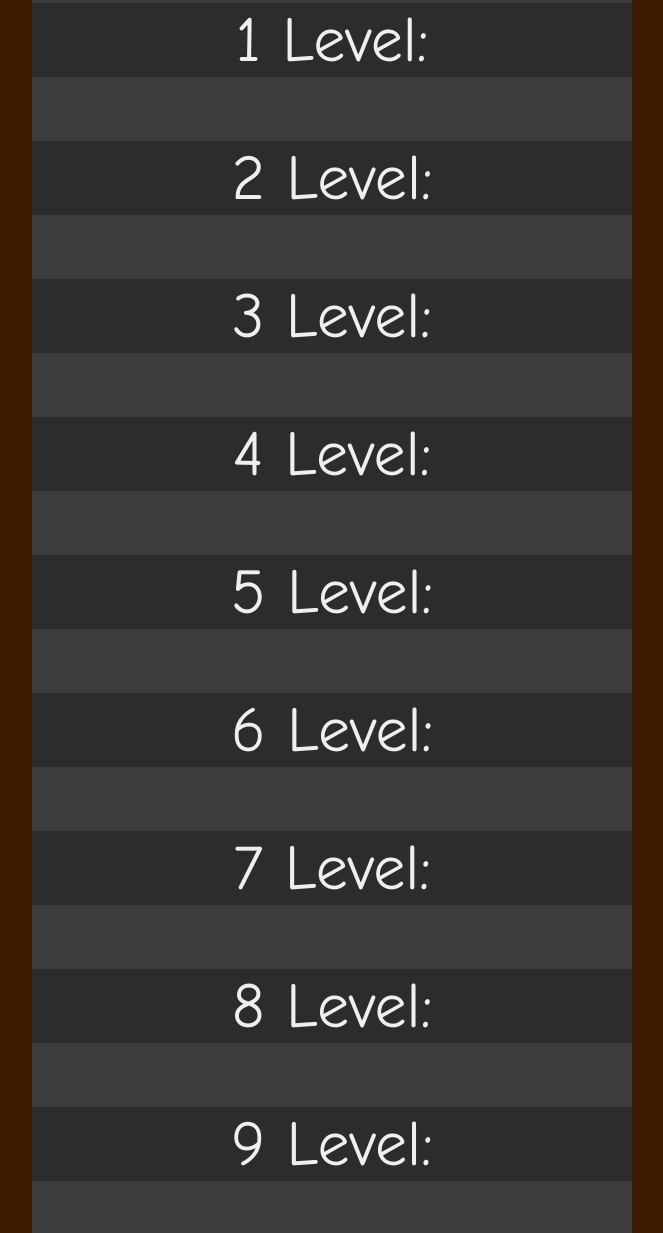
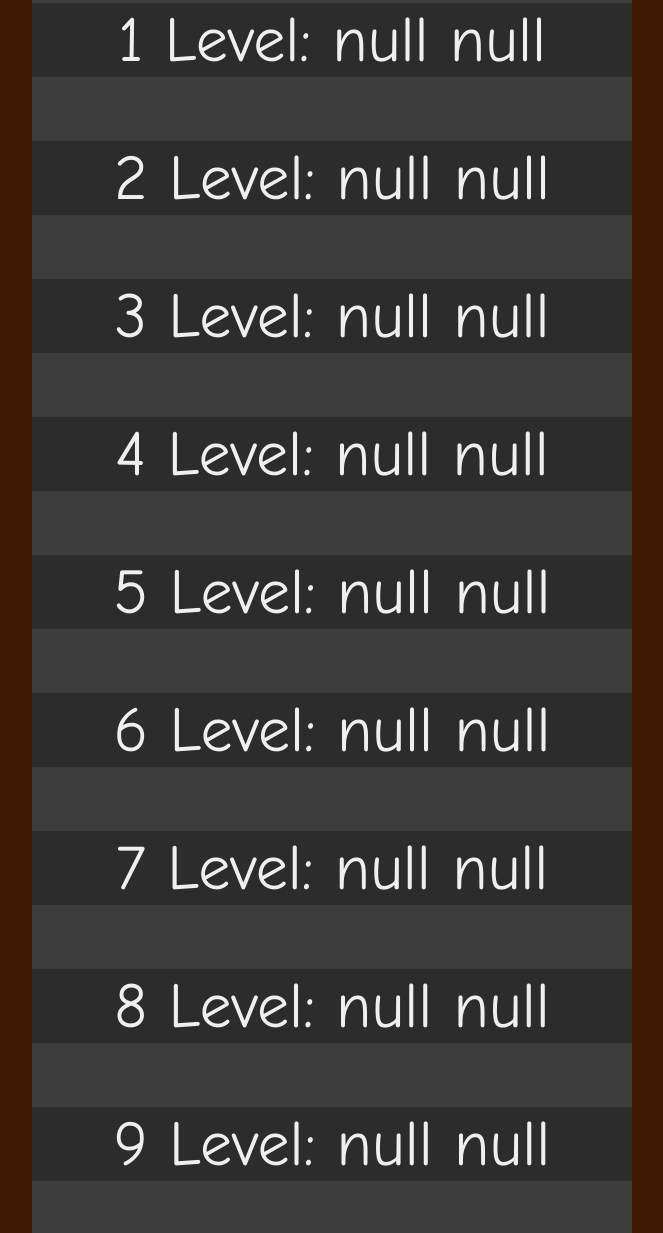
Before and after one commit to yarikpo/labyrinth, a website: page src/public/pages/records.html in a window 1280 px wide. Shown: the part 167-1400 px from the top of the page, without its empty margins (308-971 px from the left). Drawn offline with Linux system fonts and the light colour scheme.

Commit message:
results added

```diff
--- a/src/public/levels/level01.json
+++ b/src/public/levels/level01.json
@@ -1,13 +1,13 @@
 {
     "map": [
         ["#", "#", "#", "#", "#", "#", "#", "#", "#", "#", "#", "#", "#", "#", "#", "#"],
-        ["#", "a", " ", " ", " ", " ", "b", "#", " ", " ", " ", " ", "A", " ", " ", "#"],
+        ["#", "a", " ", " ", " ", " ", "b", "#", " ", " ", " ", " ", "A", " ", "h", "#"],
         ["#", "#", "#", "#", "#", "c", "#", "#", " ", "#", "#", "#", "#", " ", " ", "#"],
         ["#", " ", " ", " ", " ", " ", " ", "#", "B", "#", "F", "A", "#", " ", " ", "#"],
         ["#", " ", " ", " ", " ", " ", " ", "#", " ", "#", "#", " ", "#", " ", " ", "#"],
         ["#", " ", " ", " ", " ", " ", " ", "#", " ", " ", "#", " ", "#", " ", " ", "#"],
-        ["#", " ", " ", " ", " ", " ", " ", "#", "#", " ", "#", " ", "#", " ", " ", "#"],
-        ["#", " ", " ", " ", " ", " ", " ", "C", " ", " ", "#", " ", " ", " ", " ", "#"],
+        ["#", " ", " ", " ", " ", " ", " ", "#", "#", " ", "#", " ", "#", " ", "p", "#"],
+        ["#", " ", " ", " ", " ", " ", " ", "C", " ", " ", "#", " ", " ", " ", "p", "#"],
         ["#", "#", "#", "#", "#", "#", "#", "#", "#", "#", "#", "#", "#", "#", "#", "#"]
     ]
 }
--- a/src/public/pages/records.html
+++ b/src/public/pages/records.html
@@ -11,16 +11,32 @@
     <div class="menu">
         <span class="span-body">MENU</span>
         <ul>
-            <li class="menu-item">1 Level: </li>
-            <li class="menu-item">2 Level: </li>
-            <li class="menu-item">3 Level: </li>
-            <li class="menu-item">4 Level: </li>
-            <li class="menu-item">5 Level: </li>
-            <li class="menu-item">6 Level: </li>
-            <li class="menu-item">7 Level: </li>
-            <li class="menu-item">8 Level: </li>
-            <li class="menu-item">9 Level: </li>
+            <li onclick="myclick();" id="level1" class="menu-item">1 Level: </li>
+            <li onclick="myclick();" id="level2" class="menu-item">2 Level: </li>
+            <li onclick="myclick();" id="level3" class="menu-item">3 Level: </li>
+            <li onclick="myclick();" id="level4" class="menu-item">4 Level: </li>
+            <li onclick="myclick();" id="level5" class="menu-item">5 Level: </li>
+            <li onclick="myclick();" id="level6" class="menu-item">6 Level: </li>
+            <li onclick="myclick();" id="level7" class="menu-item">7 Level: </li>
+            <li onclick="myclick();" id="level8" class="menu-item">8 Level: </li>
+            <li onclick="myclick();" id="level9" class="menu-item">9 Level: </li>
         </ul>
     </div>
+
+    <script>
+        document.getElementById('level1').innerHTML = document.getElementById('level1').innerHTML + ' ' + localStorage.getItem('rank1') + ' ' + localStorage.getItem('points1');
+        document.getElementById('level2').innerHTML = document.getElementById('level2').innerHTML + ' ' + localStorage.getItem('rank2') + ' ' + localStorage.getItem('points2');
+        document.getElementById('level3').innerHTML = document.getElementById('level3').innerHTML + ' ' + localStorage.getItem('rank3') + ' ' + localStorage.getItem('points3');
+        document.getElementById('level4').innerHTML = document.getElementById('level4').innerHTML + ' ' + localStorage.getItem('rank4') + ' ' + localStorage.getItem('points4');
+        document.getElementById('level5').innerHTML = document.getElementById('level5').innerHTML + ' ' + localStorage.getItem('rank5') + ' ' + localStorage.getItem('points5');
+        document.getElementById('level6').innerHTML = document.getElementById('level6').innerHTML + ' ' + localStorage.getItem('rank6') + ' ' + localStorage.getItem('points6');
+        document.getElementById('level7').innerHTML = document.getElementById('level7').innerHTML + ' ' + localStorage.getItem('rank7') + ' ' + localStorage.getItem('points7');
+        document.getElementById('level8').innerHTML = document.getElementById('level8').innerHTML + ' ' + localStorage.getItem('rank8') + ' ' + localStorage.getItem('points8');
+        document.getElementById('level9').innerHTML = document.getElementById('level9').innerHTML + ' ' + localStorage.getItem('rank9') + ' ' + localStorage.getItem('points9');
+
+        function myclick(e) {
+            window.location.href = 'http://localhost:5000/';
+        }
+    </script>
 </body>
 </html>
```
Also changed, not shown: src/public/components/Walker.js (+16 -0 lines), src/public/index.html (+5 -1 lines), src/public/index.js (+24 -9 lines).
